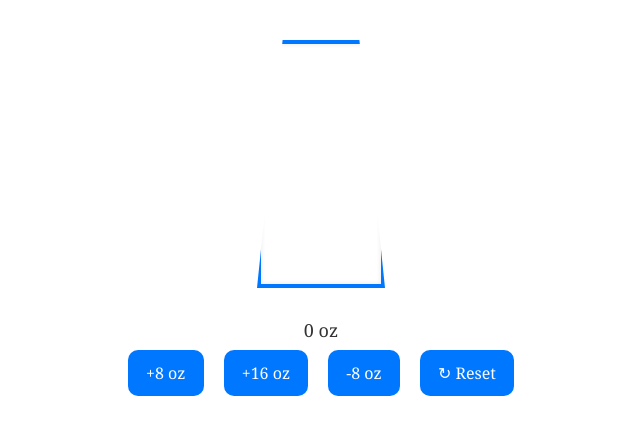
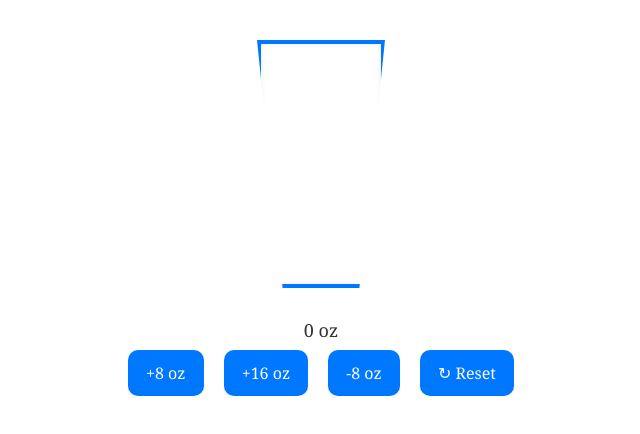
Before and after one commit to ggracelii/water_tracker, a plain HTML site: page index.html in a window 1280 px wide. Shown: the whole page, without its empty margins (319-959 px from the left). Drawn offline with Linux system fonts and the light colour scheme.

Commit message:
Update index.html

```diff
--- a/index.html
+++ b/index.html
@@ -21,7 +21,7 @@
       border: 4px solid #0077ff;
       background-color: #fff;
       box-shadow: inset 0 0 5px rgba(0,0,0,0.1);
-      clip-path: polygon(20% 0%, 80% 0%, 100% 100%, 0% 100%);
+      clip-path: polygon(0% 0%, 100% 0%, 80% 100%, 20% 100%);
       border-radius: 0;
       overflow: hidden;
     }
```
